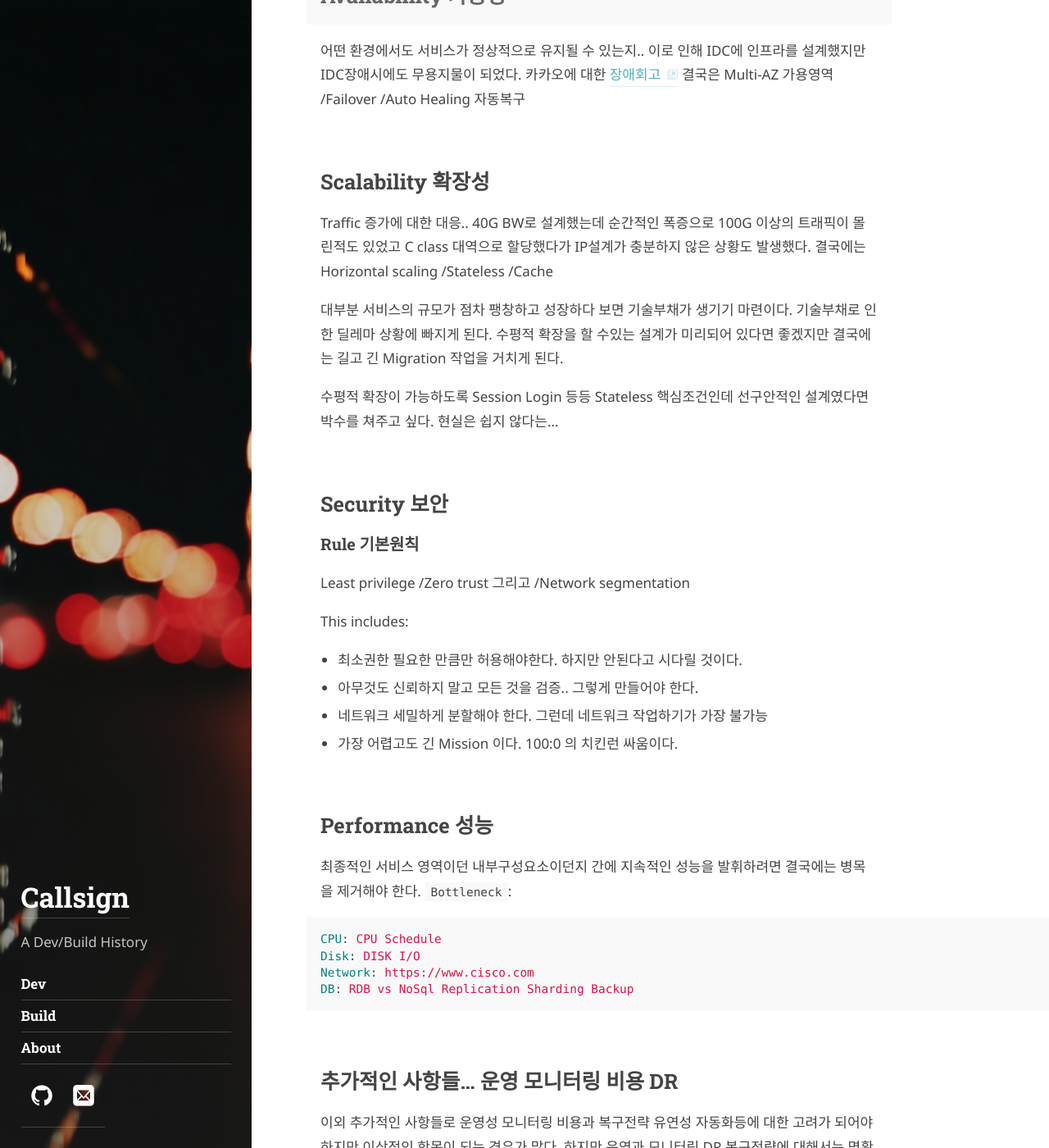
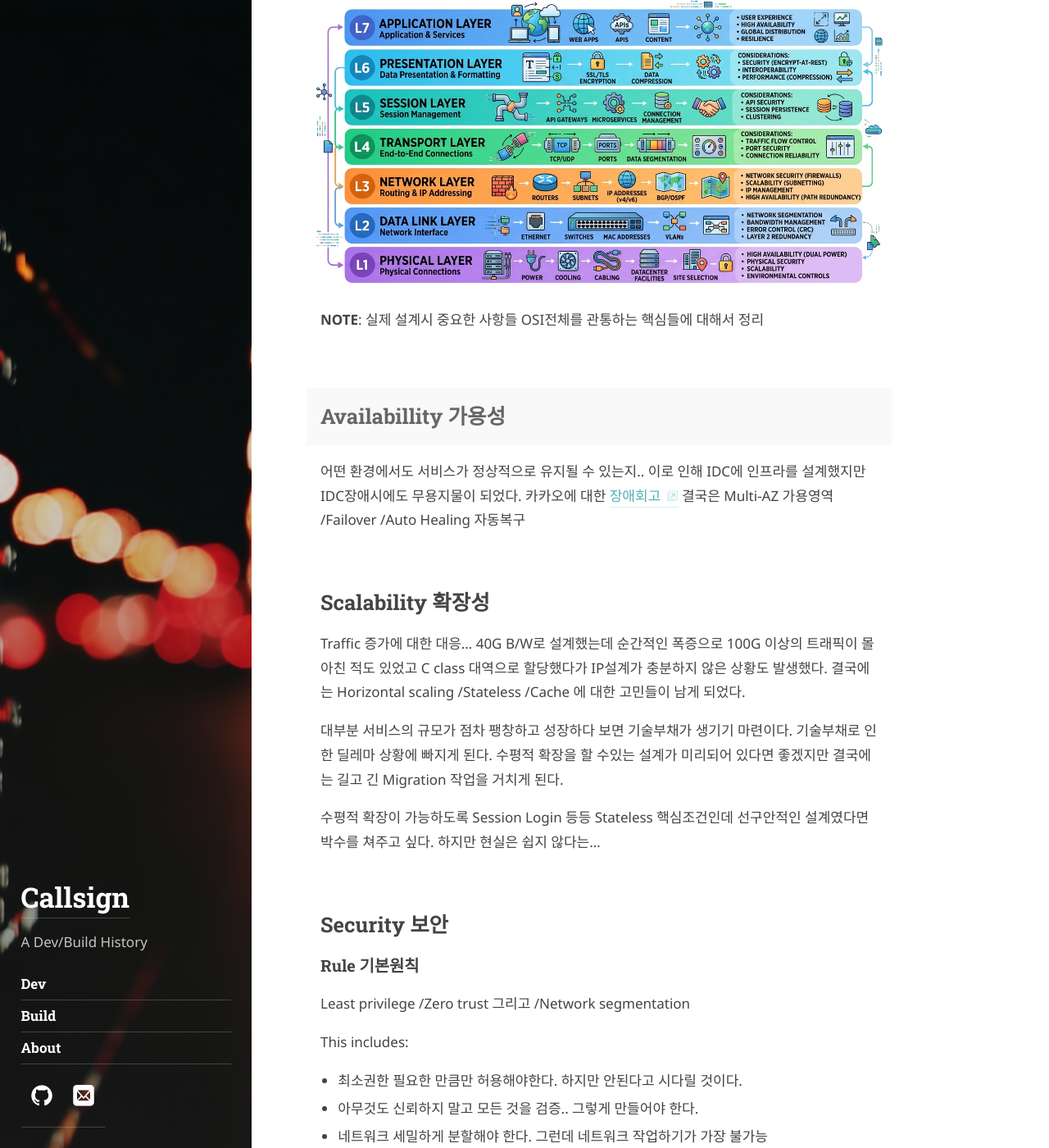
Before and after one commit to callsign88/callsign88.github.io, a Jekyll site: the page built from _posts/2016-03-08-introducing-hydejack.md, in a window 1280 px wide and 1400 px high, scrolled down 1004 px. Shown: the whole window at 82% size. Built offline with Jekyll 4.4.1, drawn with Linux system fonts in a browser that asks for light colours; some web fonts are replaced.

Commit message:
Update: Add infra image and refine scalability details in Infrastructure post

```diff
--- a/_posts/2016-03-08-introducing-hydejack.md
+++ b/_posts/2016-03-08-introducing-hydejack.md
@@ -23,6 +23,18 @@ OSI 7Layer Level include:
 
 <!--more-->
 
+### Infra OSI layer
+
+![Hydejack's background image]({{ site.baseurl }}/assets/img/infra.jpg){:.lead}
+
+
+
+
+
+
+
+
+
 
 **NOTE**: 실제 설계시 중요한 사항들 OSI전체를 관통하는 핵심들에 대해서 정리
 
@@ -32,11 +44,11 @@ OSI 7Layer Level include:
 어떤 환경에서도 서비스가 정상적으로 유지될 수 있는지.. 이로 인해 IDC에 인프라를 설계했지만 IDC장애시에도 무용지물이 되었다. 카카오에 대한 [장애회고](https://www.youtube.com/results?search_query=%EC%B9%B4%EC%B9%B4%EC%98%A4+%EC%9E%A5%EC%95%A0%ED%9A%8C%EA%B3%A0+) 결국은 Multi-AZ 가용영역 /Failover /Auto Healing 자동복구
 
 ## Scalability 확장성
-Traffic 증가에 대한 대응.. 40G BW로 설계했는데 순간적인 폭증으로 100G 이상의 트래픽이 몰린적도 있었고 C class 대역으로 할당했다가 IP설계가 충분하지 않은 상황도 발생했다. 결국에는 Horizontal scaling /Stateless /Cache
+Traffic 증가에 대한 대응... 40G B/W로 설계했는데 순간적인 폭증으로 100G 이상의 트래픽이 몰아친 적도 있었고 C class 대역으로 할당했다가 IP설계가 충분하지 않은 상황도 발생했다. 결국에는 Horizontal scaling /Stateless /Cache 에 대한 고민들이 남게 되었다.
 
 대부분 서비스의 규모가 점차 팽창하고 성장하다 보면 기술부채가 생기기 마련이다. 기술부채로 인한 딜레마 상황에 빠지게 된다. 수평적 확장을 할 수있는 설계가 미리되어 있다면 좋겠지만 결국에는 길고 긴 Migration 작업을 거치게 된다.
 
-수평적 확장이 가능하도록 Session Login 등등 Stateless 핵심조건인데 선구안적인 설계였다면 박수를 쳐주고 싶다. 현실은 쉽지 않다는...
+수평적 확장이 가능하도록 Session Login 등등 Stateless 핵심조건인데 선구안적인 설계였다면 박수를 쳐주고 싶다. 하지만 현실은 쉽지 않다는...
 
 ## Security 보안
 
```
